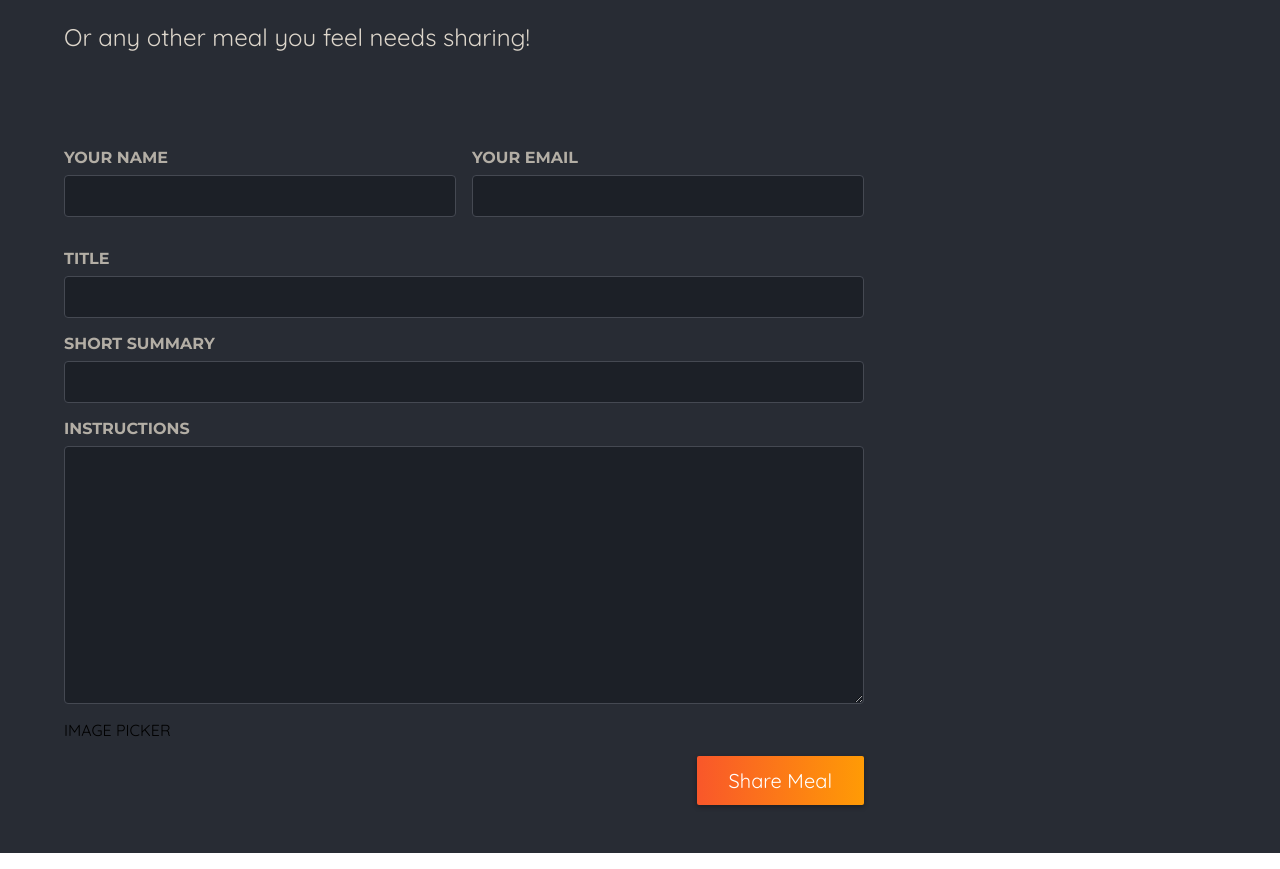
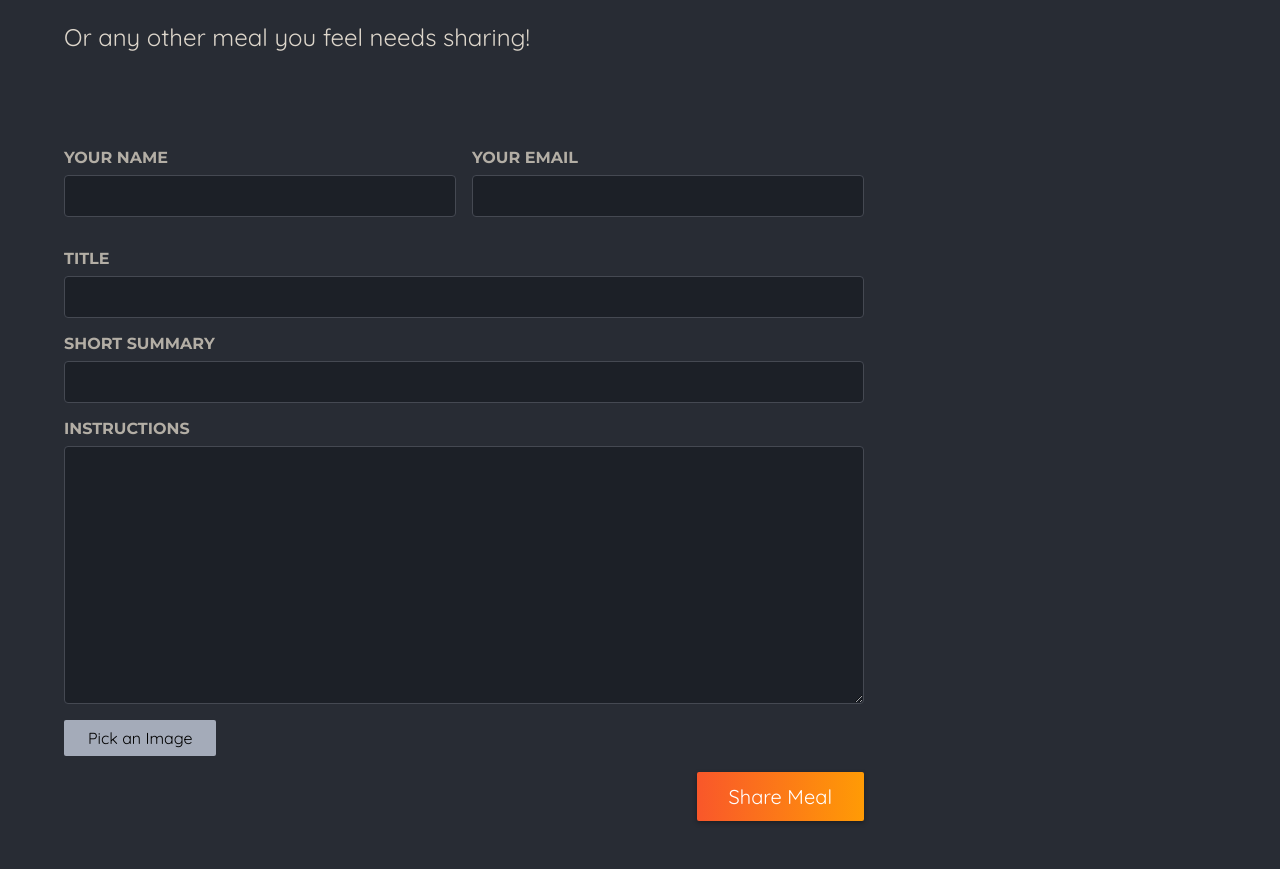
Before and after one commit to virnzlivara/NextJSTraining, a Next.js app in the folder 11-populating-starting-page/: page /meals/share in a window 1280 px wide. Shown: the part 260-1129 px from the top of the page. Built offline with nearby package versions, Linux system fonts and the light colour scheme.

Commit message:
22-getting-started-with-custom-image-picker

```diff
--- a/11-populating-starting-page/app/meals/share/page.js
+++ b/11-populating-starting-page/app/meals/share/page.js
@@ -1,3 +1,4 @@
+import ImagePicker from '@/components/meals/image-picker';
 import classes from './page.module.css';
 
 export default function ShareMealPage() {
@@ -38,7 +39,7 @@
               required
             ></textarea>
           </p>
-          IMAGE PICKER
+          <ImagePicker />
           <p className={classes.actions}>
             <button type="submit">Share Meal</button>
           </p>
--- /dev/null
+++ b/11-populating-starting-page/components/meals/image-picker.js
@@ -0,0 +1,36 @@
+'use client';
+
+import { useRef } from 'react';
+
+import classes from './image-picker.module.css';
+
+export default function ImagePicker({ label, name }) {
+  const imageInput = useRef();
+
+  function handlePickClick() {
+    imageInput.current.click();
+  }
+
+  return (
+    <div className={classes.picker}>
+      <label htmlFor={name}>{label}</label>
+      <div className={classes.controls}>
+        <input
+          className={classes.input}
+          type="file"
+          id={name}
+          accept="image/png, image/jpeg"
+          name={name}
+          ref={imageInput}
+        />
+        <button
+          className={classes.button}
+          type="button"
+          onClick={handlePickClick}
+        >
+          Pick an Image
+        </button>
+      </div>
+    </div>
+  );
+}
--- /dev/null
+++ b/11-populating-starting-page/components/meals/image-picker.module.css
@@ -0,0 +1,45 @@
+.controls {
+  display: flex;
+  align-items: flex-start;
+  gap: 1.5rem;
+  margin-bottom: 1rem;
+}
+
+.picker .input {
+  display: none;
+}
+
+.picker .button {
+  border: 0;
+  padding: 0.5rem 1.5rem;
+  background: #a4abb9;
+  border-radius: 2px;
+  cursor: pointer;
+  font: inherit;
+}
+
+.picker .button:hover,
+.picker .button:focus {
+  background: #b3b9c6;
+}
+
+.preview {
+  width: 10rem;
+  height: 10rem;
+  border: 2px solid #a4abb9;
+  display: flex;
+  justify-content: center;
+  align-items: center;
+  text-align: center;
+  color: #a4abb9;
+  position: relative;
+}
+
+.preview p {
+  margin: 0;
+  padding: 1rem;
+}
+
+.preview img {
+  object-fit: cover;
+}
```
Also changed, not shown: 1 other file (tests, documents, lock files or other folders).
